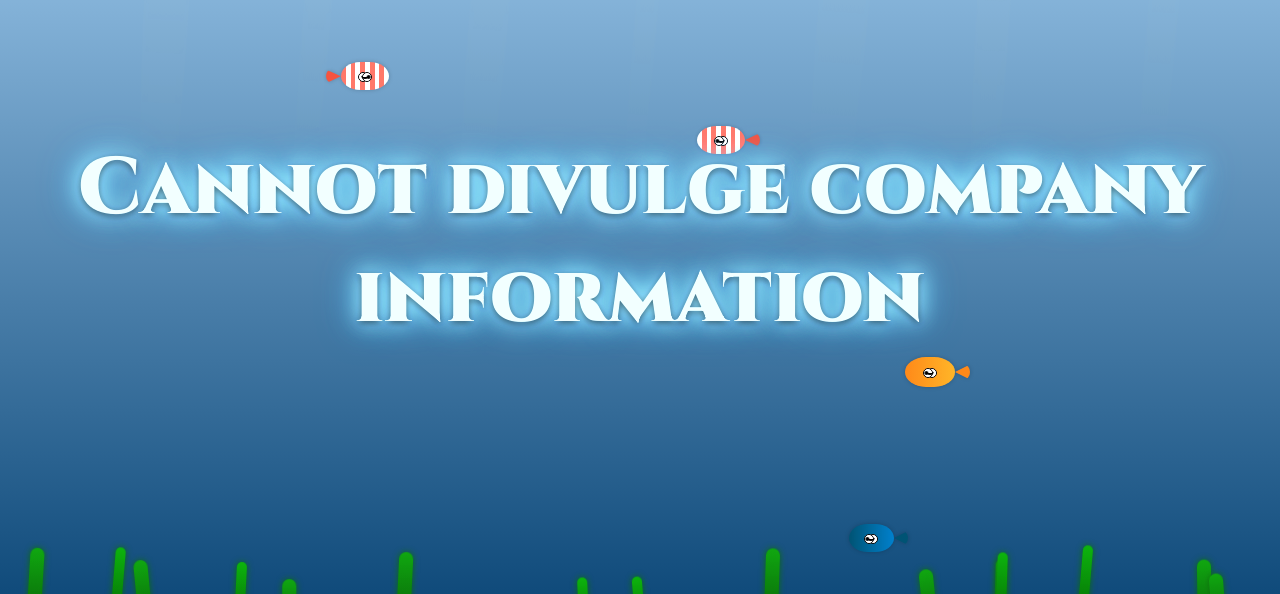
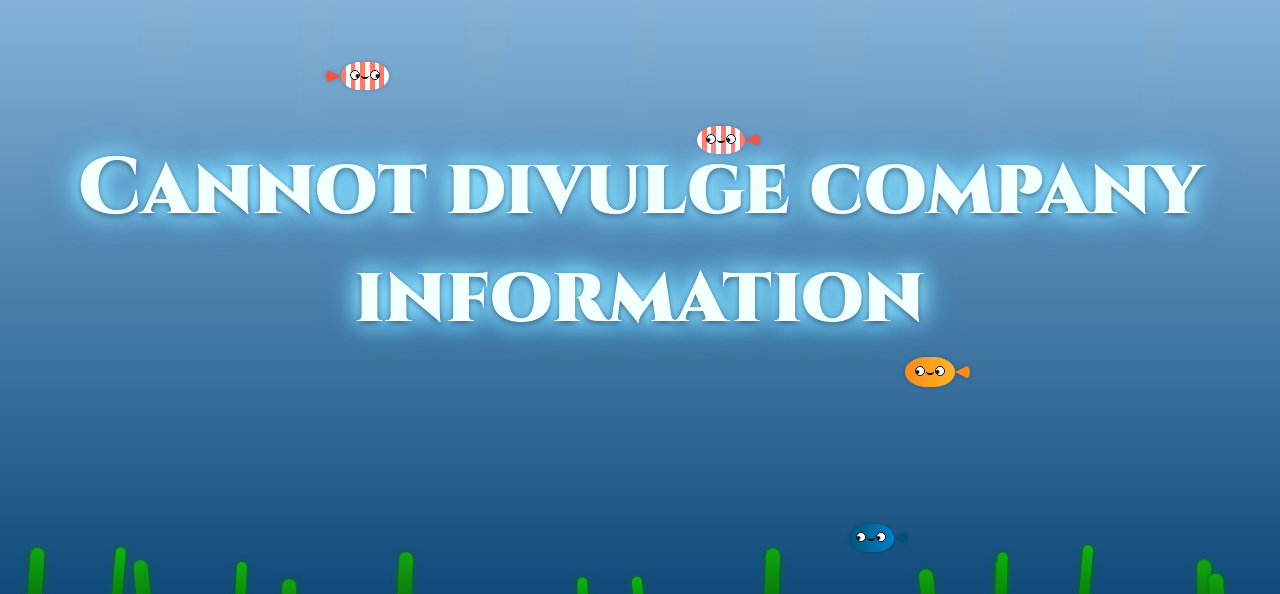
Before and after one commit to MicrophoneAle/DDR5-mini-tester-info, a plain HTML site: page index.html in a window 1280 px wide. Shown: the part 157-751 px from the top of the page. Drawn offline with Linux system fonts and the light colour scheme.

Commit message:
Update index.html

```diff
--- a/index.html
+++ b/index.html
@@ -111,19 +111,28 @@ h1 {
   border-radius: 50%;
   border: 1px solid black;
   overflow: hidden;
+  top: 0px;
 }
+
 .eye::after {
   content: '';
-  display: block;
+  position: absolute;
   width: 4px;
   height: 4px;
   background: black;
   border-radius: 50%;
-  margin: 2px auto;
+  top: 3px;
+  left: 3px;
   animation: lookAround 2s infinite alternate;
 }
-.eye.left { left: 2px; top: 2px; }
-.eye.right { right: 2px; top: 2px; }
+
+.eye.left {
+  left: -6px;
+}
+
+.eye.right {
+  right: -6px;
+}
 @keyframes lookAround {
   0% { transform: translateX(0); }
   100% { transform: translateX(2px); }
```
